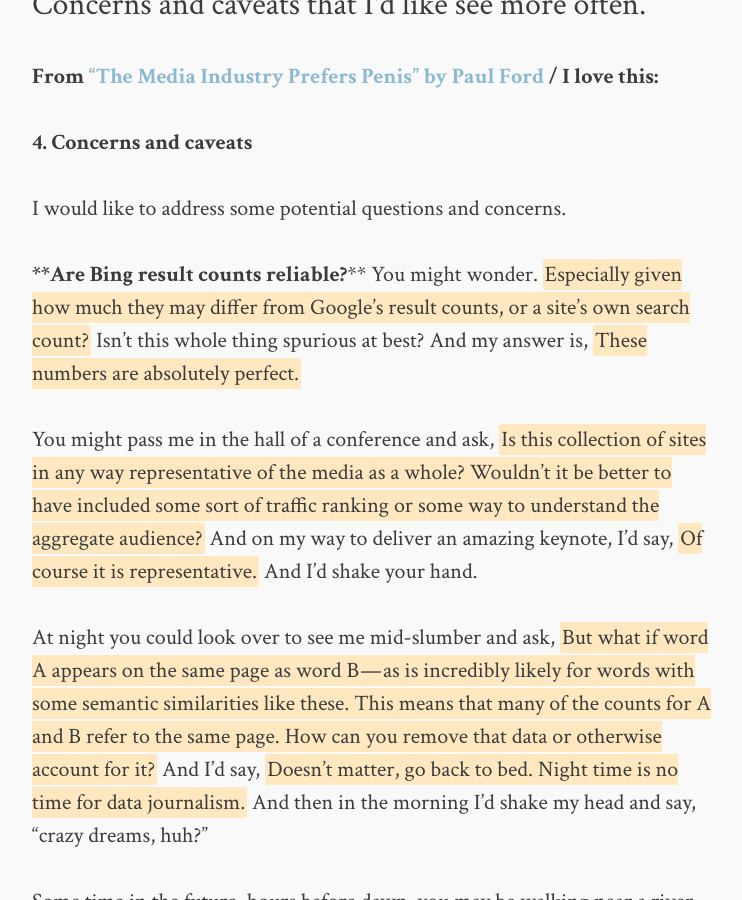
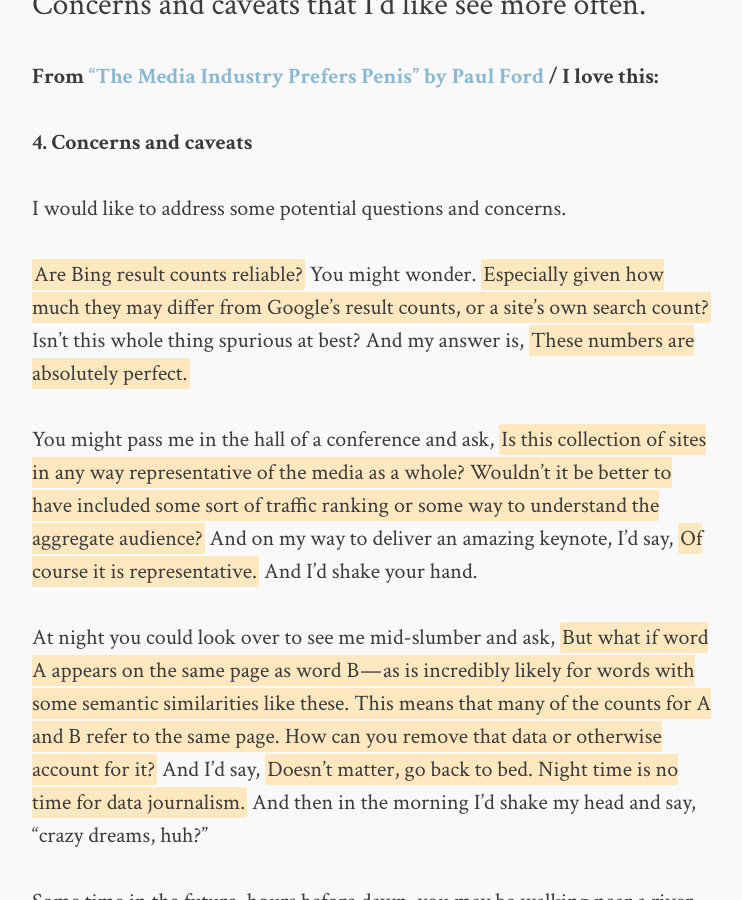
Before and after one commit to rebeccawilliams/rebeccawilliams.us, a Jekyll site: the page built from _posts/2015-04-30-Concernsandcaveats.md, in a window 1280 px wide and 900 px high, scrolled down 818 px. Shown: the whole window, without its empty margins (268-1010 px from the left). Built offline with Jekyll 4.4.1, drawn with Linux system fonts in a browser that asks for light colours; comment, search, counter and statistics services are not loaded.

```diff
--- a/_posts/2015-04-30-Concernsandcaveats.md
+++ b/_posts/2015-04-30-Concernsandcaveats.md
@@ -12,7 +12,7 @@ date: 2015-04-30
 
 I would like to address some potential questions and concerns.
 
-****Are Bing result counts reliable?**** You might wonder. *Especially given how much they may differ from Google’s result counts, or a site’s own search count?* Isn’t this whole thing spurious at best? And my answer is, *These numbers are absolutely perfect.*
+*Are Bing result counts reliable?* You might wonder. *Especially given how much they may differ from Google’s result counts, or a site’s own search count?* Isn’t this whole thing spurious at best? And my answer is, *These numbers are absolutely perfect.*
 
 You might pass me in the hall of a conference and ask, *Is this collection of sites in any way representative of the media as a whole? Wouldn’t it be better to have included some sort of traffic ranking or some way to understand the aggregate audience?* And on my way to deliver an amazing keynote, I’d say, *Of course it is representative.* And I’d shake your hand.
 
```
